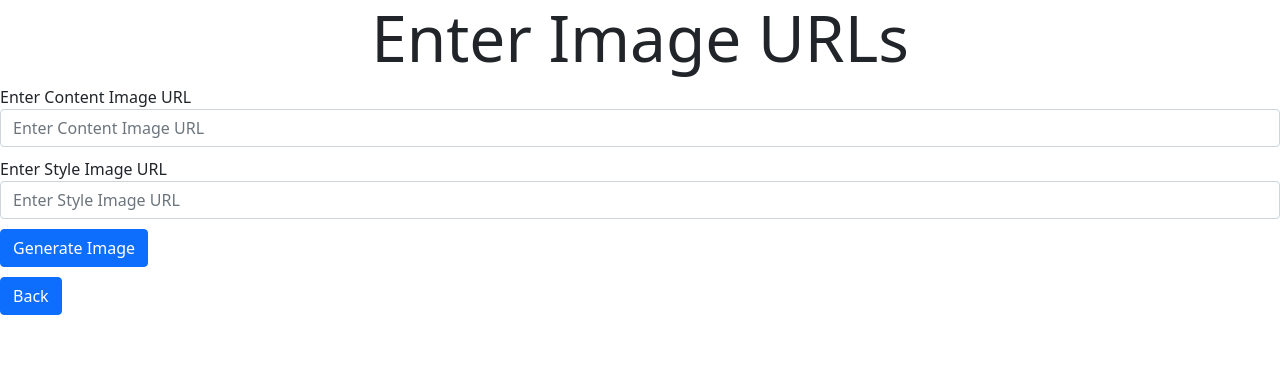
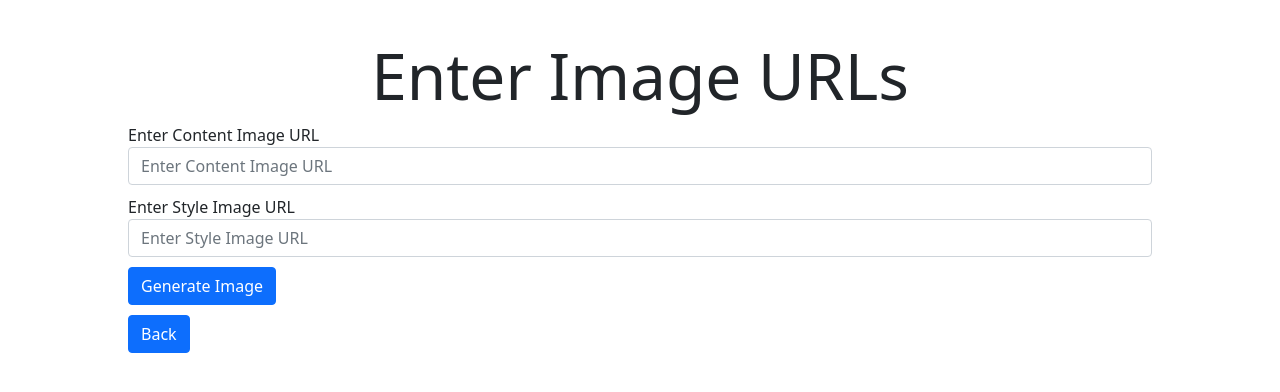
Before and after one commit to software-students-fall2022/final-project-project5-team5, a Flask app: page /url in a window 1280 px wide. Shown: the top 392 px of the page. Run offline with Flask 2, Linux system fonts and the light colour scheme.

Commit message:
fixed gh link in footer or ml client

```diff
--- a/ml-client/templates/home.html
+++ b/ml-client/templates/home.html
@@ -36,7 +36,7 @@
                 <div class="col-xs-6 col-md-3">
                   <h6>Quick Links</h6>
                   <ul class="footer-links">
-                    <li><a href="http://scanfcode.com/about/">Github</a></li>
+                    <li><a href="https://github.com/software-students-fall2022/final-project-project5-team5">Github</a></li>
                   </ul>
                 </div>
               </div>
--- a/ml-client/templates/url.html
+++ b/ml-client/templates/url.html
@@ -7,6 +7,13 @@
         <script src="https://cdn.jsdelivr.net/npm/bootstrap@5.0.2/dist/js/bootstrap.bundle.min.js" integrity="sha384-MrcW6ZMFYlzcLA8Nl+NtUVF0sA7MsXsP1UyJoMp4YLEuNSfAP+JcXn/tWtIaxVXM" crossorigin="anonymous"></script>
         <link rel="stylesheet" href="{{ url_for('static', filename='css/style.css') }}"/>
         <title>URL Images</title>
+        <style>
+            body {
+                margin-top: 3%;
+                margin-right: 10%;
+                margin-left: 10%;
+            }
+        </style>
     </head>
     <body>
         <h1 class="display-3 title">Enter Image URLs</h1>
```
